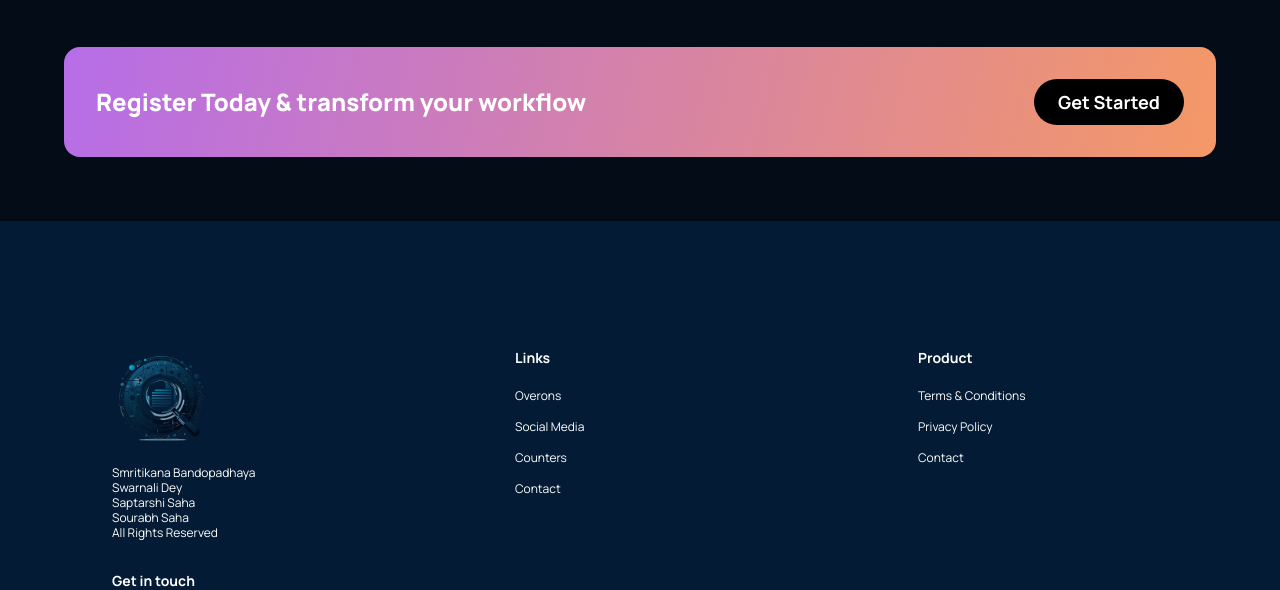
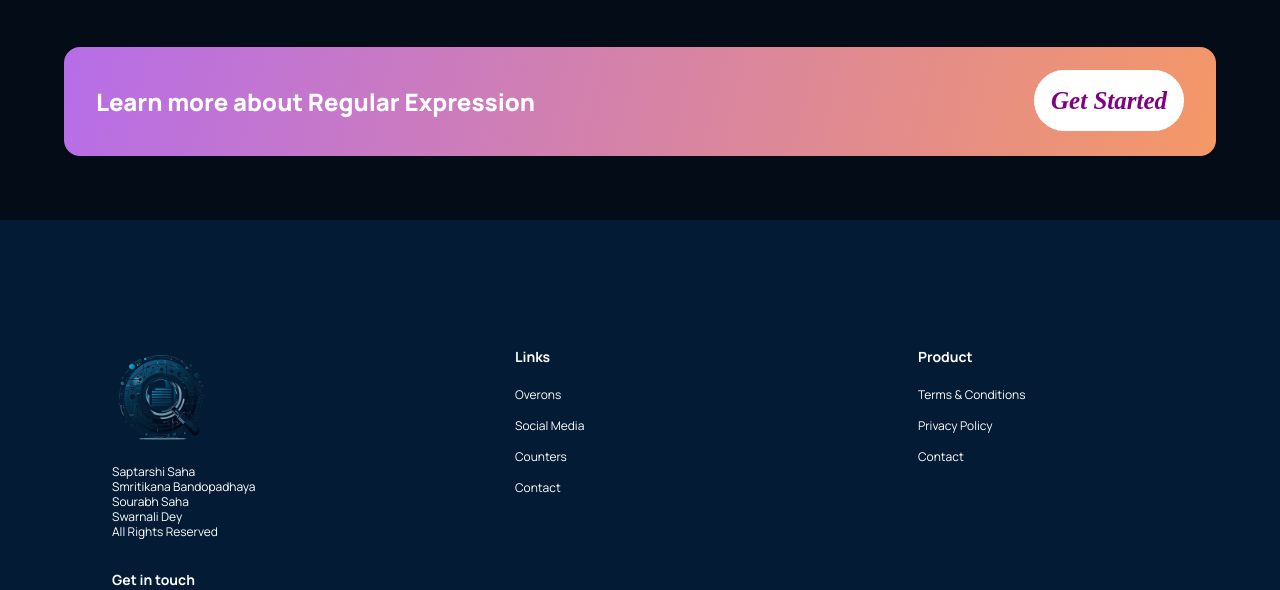
Before and after one commit to ket-sourav-ket/NaturalRegexQuery, a React (Create React App) app: page / in a window 1280 px wide. Shown: the part 2134-2724 px from the top of the page. Built offline with nearby package versions, Linux system fonts and the light colour scheme.

Commit message:
Get Started and Youtube redirection added.

```diff
--- a/src/components/cta/Cta.jsx
+++ b/src/components/cta/Cta.jsx
@@ -1,13 +1,15 @@
 import React from 'react';
 import './cta.css';
+import {Link} from 'react-router-dom'
+
 
 const CTA = () => (
   <div className="rq3__cta">
     <div className="rq3__cta-content">
-      <h3>Register Today & transform your workflow</h3>
+      <h3>Learn more about Regular Expression</h3>
     </div>
     <div className="rq3__cta-btn">
-      <button type="button">Get Started</button>
+    <b><a id="get_started" href="https://www.youtube.com/watch?v=hprXxJHQVfQ&ab_channel=LiveOverflow">Get Started</a></b>
     </div>
   </div>
 );
--- a/src/components/cta/cta.css
+++ b/src/components/cta/cta.css
@@ -82,3 +82,13 @@
         line-height: 28px;
     }
 }
+
+#get_started{
+    color:purple;
+    font-style: italic;
+    font-size:25px;
+    border:2px dotted white;
+    padding: 15px;
+    border-radius: 50px;
+    background-color: #fff;
+}
--- a/src/components/login/Login.jsx
+++ b/src/components/login/Login.jsx
@@ -1,4 +1,4 @@
-import React from "react";
+import React, { useEffect } from "react";
 import * as Components from './Components';
 import {Outlet, Link, useNavigate,Form, redirect, useLoaderData} from 'react-router-dom';
 import './login.css';
@@ -37,7 +37,8 @@ export async function loginAction({request, params}) {
         else
         {
             localStorage.setItem('isLogged','false');
-            return redirect("/login");
+            alert('wrong credentials!!! Try again');
+            return redirect("/");
         }
     }
     else
@@ -88,9 +89,9 @@ const RegisterForm = ({children ,render , isLoading , setLoading}) =>
 return(
     <Form method="post"  className="register-form" onSubmit={()=> setLoading(true)}>
         <span className="form-label"> Create Account </span>
-        <input className="form-input" placeholder="Name" type="text" name="name"/>
-        <input className="form-input" placeholder="Email" type="email" name="email"/>
-        <input className="form-input" placeholder="Password" type="password" name="password"/>
+        <input className="form-input" placeholder="Name" type="text" name="name" required/>
+        <input className="form-input" placeholder="Email" type="email" name="email" required/>
+        <input className="form-input" placeholder="Password" type="password" name="password" required/>
         {isLoading ? (render()) : (<button className="styled-button" type="submit"> {children} </button>)}
 
     </Form>
@@ -102,8 +103,8 @@ const LoginForm = ({children ,render, isLoading, setLoading}) =>
         <Form method="post"  className="register-form"
                onSubmit={()=>{setLoading(true)}}>
             <span className="form-label"> Sign In </span>
-            <input className="form-input" placeholder="Email" type="email" name="email"/>
-            <input className="form-input" placeholder="Password" type="password" name="password"/>
+            <input className="form-input" placeholder="Email" type="email" name="email" required/>
+            <input className="form-input" placeholder="Password" type="password" name="password" required/>
             <a className="form-link" href="#">Forgot Your Password?</a>
             {isLoading ? (render()) : (<button className="styled-button" type="submit"> {children} </button>)}
         </Form>
@@ -113,6 +114,9 @@ const LoginForm = ({children ,render, isLoading, setLoading}) =>
 
 function Login() {
     const value = useLoaderData();
+    useEffect(()=>{
+        setLoading(false);
+    })
      const [isLoading, setLoading] = React.useState(false);
 
 
@@ -150,7 +154,7 @@ function Login() {
                   <Components.LeftOverlayPanel $signinIn={signIn}>
                       <Components.Title>Welcome Back!</Components.Title>
                       <Components.Paragraph>
-                          To keep connected with us please login with your personal info
+                          To stay connected with us please login with your personal info
                       </Components.Paragraph>
                      <Link to={'/login'}> <Components.GhostButton onClick={() => toggle(true)}>
                           Sign In
@@ -159,13 +163,13 @@ function Login() {
                       </Components.LeftOverlayPanel>
 
                       <Components.RightOverlayPanel $signinIn={signIn}>
-                        <Components.Title>Hello, Friend!</Components.Title>
+                        <Components.Title>Hello, Howdy!</Components.Title>
                         <Components.Paragraph>
                             Enter Your personal details and start journey with us
                         </Components.Paragraph>
                         <Link to={'/register'}>
                             <Components.GhostButton onClick={() => toggle(false)}>
-                                Sigin Up
+                                Sign Up
                             </Components.GhostButton>
                             </Link>
                       </Components.RightOverlayPanel>
--- a/src/containers/footer/Footer.jsx
+++ b/src/containers/footer/Footer.jsx
@@ -12,7 +12,7 @@ const Footer = () => (
     <div className="rq3__footer-links">
       <div className="rq3__footer-links_logo">
         <img src={rq3Logo} alt="rq3_logo" />
-        <p>Smritikana Bandopadhaya <br/> Swarnali Dey <br/> Saptarshi Saha <br/> Sourabh Saha  <br /> All Rights Reserved</p>
+        <p>Saptarshi Saha<br/>Smritikana Bandopadhaya<br/>Sourabh Saha <br/>Swarnali Dey <br/>All Rights Reserved</p>
       </div>
       <div className="rq3__footer-links_div">
         <h4>Links</h4>
--- a/src/containers/header/Header.jsx
+++ b/src/containers/header/Header.jsx
@@ -20,7 +20,7 @@ const Header = (props) => (
       ):(
       <div className="WhatRQ__header-content__input">
         <input type="email" placeholder="Your Email Address" />
-        <Link to={`login`}> <Button onPress = {props.onLogin}>Get Started</Button>  </Link>
+        <Link to={`login`}> <Button  onPress = {props.onLogin}>Quick Search</Button>  </Link>
 
       </div>
       )
```
